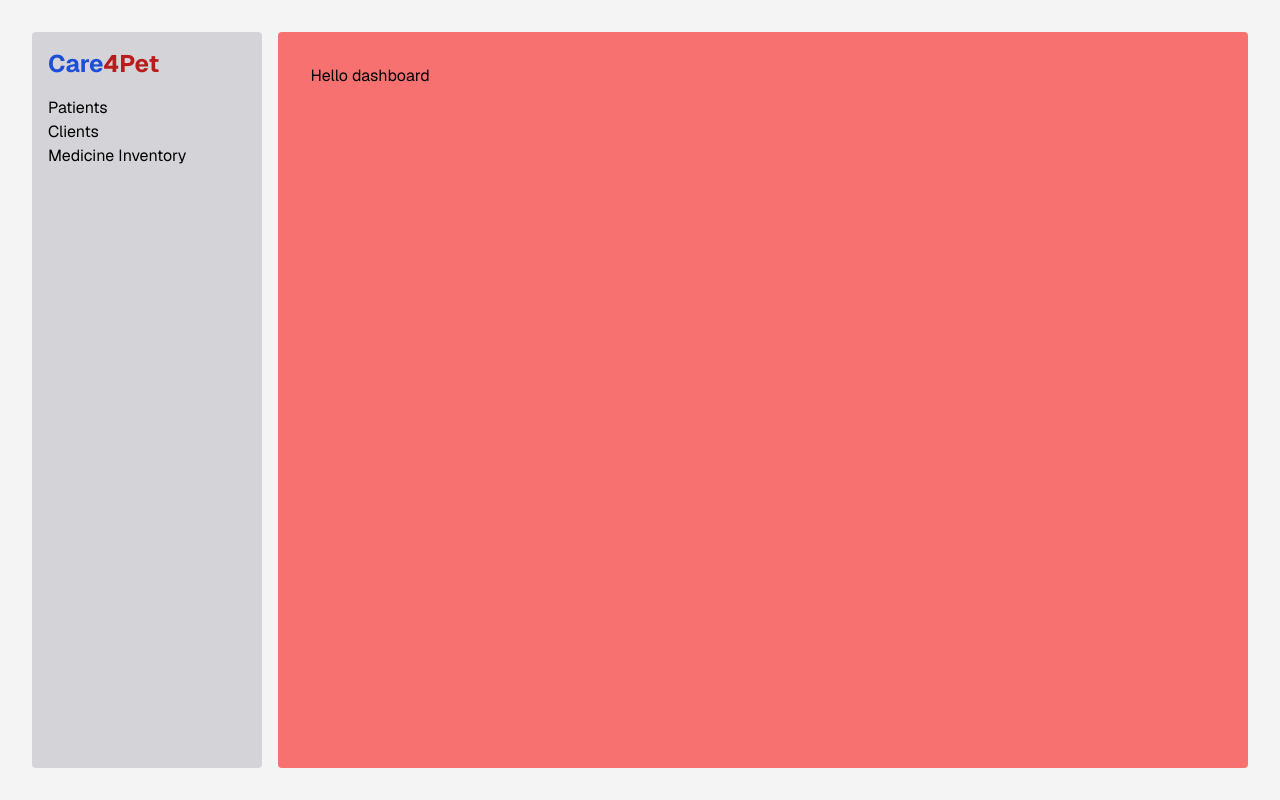
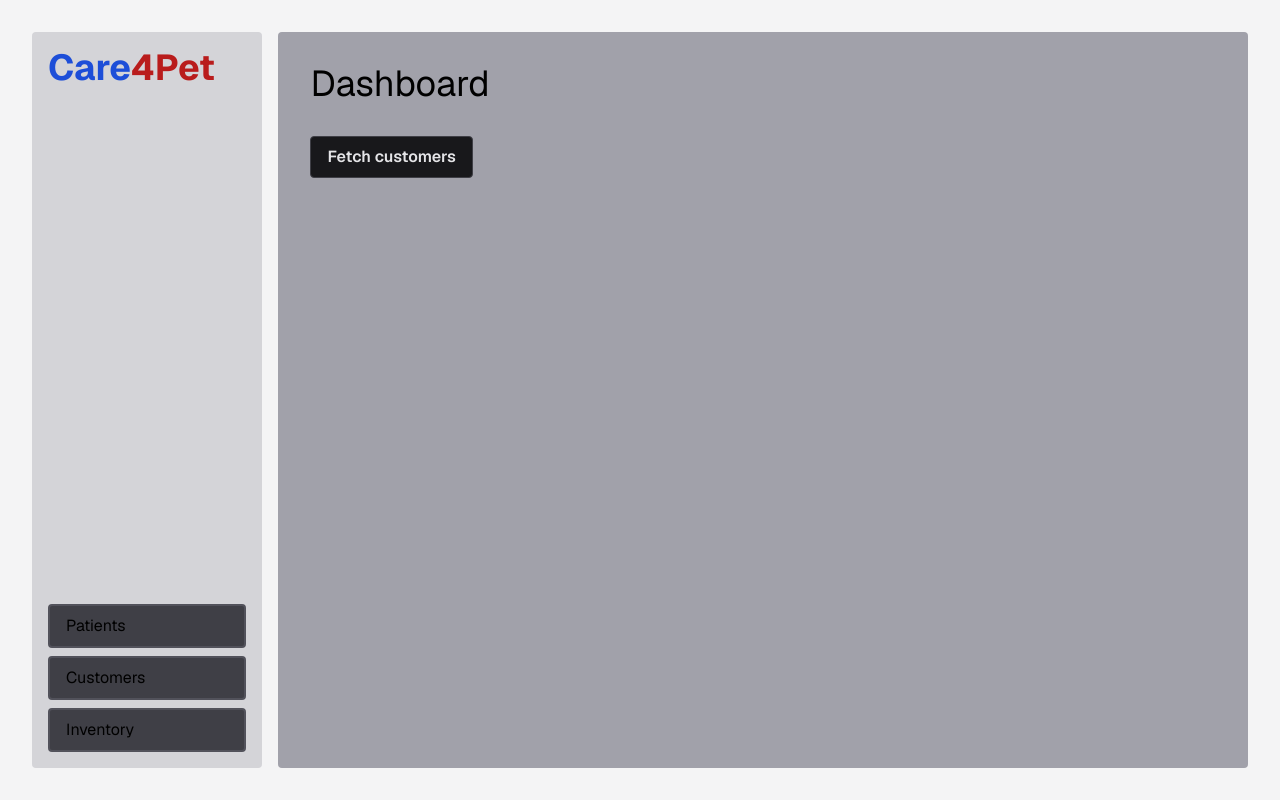
Before and after one commit to grzegorzxpatyk/care4pet-vet-old, a Next.js app: page /dashboard in a window 1280 px wide. Built offline with nearby package versions, Linux system fonts and the light colour scheme.

Commit message:
continue on the dashboard development

```diff
--- a/app/(landing)/page.tsx
+++ b/app/(landing)/page.tsx
@@ -1,6 +1,6 @@
 import { Metadata } from 'next';
 import Image from 'next/image';
-import { Button } from 'components/Button/Button';
+import Button from 'components/Button/Button';
 import DogPic from '../assets/dog-landing.jpg';
 
 export const metadata: Metadata = {
--- /dev/null
+++ b/app/dashboard/customers/page.tsx
@@ -0,0 +1,3 @@
+export default function Page() {
+  return <div>Customers</div>;
+}
--- a/app/dashboard/layout.tsx
+++ b/app/dashboard/layout.tsx
@@ -4,7 +4,7 @@ export default function Layout({ children }: { children: React.ReactNode }) {
   return (
     <main className='grid h-full w-full grid-cols-5 gap-4 p-8'>
       <Navigation />
-      <div className='col-span-4'>{children}</div>
+      <div className='col-span-4 h-full w-full p-8 rounded bg-zinc-400 dark:bg-zinc-800'>{children}</div>
     </main>
   );
 }
--- /dev/null
+++ b/app/dashboard/not-found.tsx
@@ -0,0 +1,13 @@
+import Link from 'next/link';
+import Button from 'components/Button/Button';
+
+export default function NotFound() {
+  return (
+    <div>
+      404 - not found
+      <Link passHref href='/dashboard'>
+        <Button>Back to dashboard</Button>
+      </Link>
+    </div>
+  );
+}
--- a/app/dashboard/page.tsx
+++ b/app/dashboard/page.tsx
@@ -1,3 +1,10 @@
+import Button from 'components/Button/Button';
+
 export default function Page() {
-  return <div className='h-full w-full rounded bg-red-400 p-8 dark:bg-red-800'>Hello dashboard</div>;
+  return (
+    <div>
+      <h2 className='text-4xl'>Dashboard</h2>
+      <Button className='mt-8 flex'>Fetch customers</Button>
+    </div>
+  );
 }
--- a/app/login/page.tsx
+++ b/app/login/page.tsx
@@ -2,9 +2,9 @@ import Link from 'next/link';
 
 export default function Page() {
   return (
-    <div className='flex h-[100dvh] w-screen flex-col items-center justify-center'>
+    <div className='flex h-[100dvh] w-screen flex-col items-center justify-center gap-8'>
       <h3>Login</h3>
-      <form action='login' className='m-8 p-4'></form>
+      <Link href='/dashboard'>dashboard</Link>
       <Link href='/'>Back home</Link>
     </div>
   );
--- a/app/not-found.tsx
+++ b/app/not-found.tsx
@@ -1,3 +1,13 @@
+import Link from 'next/link';
+import Button from 'components/Button/Button';
+
 export default function NotFound() {
-  return <div className='flex h-full w-full items-center justify-center'>Could not find requested resource.</div>;
+  return (
+    <div className='flex flex-col gap-8 h-full w-full items-center justify-center'>
+      <h1>404 - Could not find requested resource.</h1>
+      <Link passHref href={'/'}>
+        <Button>Go back home</Button>
+      </Link>
+    </div>
+  );
 }
--- a/components/Button/Button.tsx
+++ b/components/Button/Button.tsx
@@ -4,31 +4,34 @@ import { twMerge } from 'tailwind-merge';
 
 const button = cva(
   [
+    'inline-flex',
     'justify-center',
-    'inline-flex',
     'items-center',
     'rounded',
     'text-center',
     'border',
-    'border-blue-400',
-    'transition-colors',
+    'border-zinc-700',
+    'transition-all',
     'delay-50',
+    'active:scale-95',
+    'font-semibold'
   ],
   {
     variants: {
       variant: {
-        primary: ['bg-blue-400', 'text-white', 'hover:enabled:bg-blue-700'],
-        secondary: ['bg-transparent', 'text-blue-400', 'hover:enabled:bg-blue-400', 'hover:enabled:text-white'],
+        primary: ['bg-zinc-900', 'text-zinc-200', 'hover:enabled:bg-zinc-800'],
+        secondary: ['bg-zinc-300', 'text-zinc-900', 'hover:enabled:bg-zinc-800', 'hover:enabled:text-zinc-200'],
       },
       size: {
-        sm: ['min-w-20', 'h-full', 'min-h-10', 'text-sm', 'py-1.5', 'px-4'],
-        lg: ['min-w-32', 'h-full', 'min-h-12', 'text-lg', 'py-2.5', 'px-6'],
+        sm: ['min-w-20', 'h-fit', 'min-h-10', 'text-sm', 'py-1.5', 'px-4'],
+        base: ['min-w-24', 'h-fit', 'min-h-10', 'text-base', 'py-2', 'px-4'],
+        lg: ['min-w-32', 'h-fit', 'min-h-12', 'text-lg', 'py-2.5', 'px-6'],
       },
       underline: { true: ['underline'], false: [] },
     },
     defaultVariants: {
       variant: 'primary',
-      size: 'lg',
+      size: 'base',
     },
   }
 );
@@ -37,7 +40,7 @@ export interface ButtonProps extends React.ButtonHTMLAttributes<HTMLButtonElemen
   underline?: boolean;
 }
 
-export function Button({ className, variant: intent, size, underline, ...props }: ButtonProps) {
+export default function Button({ className, variant: intent, size, underline, ...props }: ButtonProps) {
   return (
     <button className={twMerge(button({ variant: intent, size, className, underline }))} {...props}>
       {props.children}
--- a/components/Navigation/Navigation.tsx
+++ b/components/Navigation/Navigation.tsx
@@ -1,9 +1,9 @@
 import Link from 'next/link';
-import { Button } from 'components/Button/Button';
+import Button from 'components/Button/Button';
 
 export default function Navigation() {
   return (
-    <nav className='flex h-[12dvh] flex-row items-center justify-between rounded-lg border px-8 dark:border-none dark:bg-blue-900/50'>
+    <nav className='flex h-[12dvh] flex-row items-center justify-between rounded-lg px-8'>
       <Link href='/'>
         <h1 className='text-2xl font-extrabold'>Care4Pet - Vet</h1>
       </Link>
--- a/components/dashboard/Navigation/Navigation.tsx
+++ b/components/dashboard/Navigation/Navigation.tsx
@@ -2,16 +2,21 @@ import Link from 'next/link';
 
 export default function Navigation() {
   return (
-    <nav className='col-span-1 flex flex-col items-start justify-start rounded bg-zinc-300 p-4 dark:bg-zinc-800'>
-      <Link href='/dashboard' className='mb-4'>
-        <h1 className='text-2xl font-bold'>
+    <nav className='col-span-1 flex flex-col items-start justify-between
+     rounded bg-zinc-300 p-4 dark:bg-zinc-800'>
+      <Link href='/dashboard'>
+        <h1 className='text-4xl font-bold'>
           <span className='text-blue-700'>Care</span>
           <span className='text-red-700'>4Pet</span>
         </h1>
       </Link>
-      <Link href={'/dashboard/patients'}>Patients</Link>
-      <Link href={'/dashboard/clients'}>Clients</Link>
-      <Link href={'/dashboard/medicine-inventory'}>Medicine Inventory</Link>
+      <ul className='flex w-full flex-col items-start justify-between gap-2'>
+        {['patients', 'customers', 'inventory'].map((element) => (
+          <Link href={`/dashboard/${element}`} key={element} className='w-full'>
+            <li className='w-full rounded bg-zinc-700 px-4 py-2 capitalize border-2 border-zinc-600 hover:bg-zinc-800 transition-colors delay-[50ms]'>{element}</li>
+          </Link>
+        ))}
+      </ul>
     </nav>
   );
 }
```
